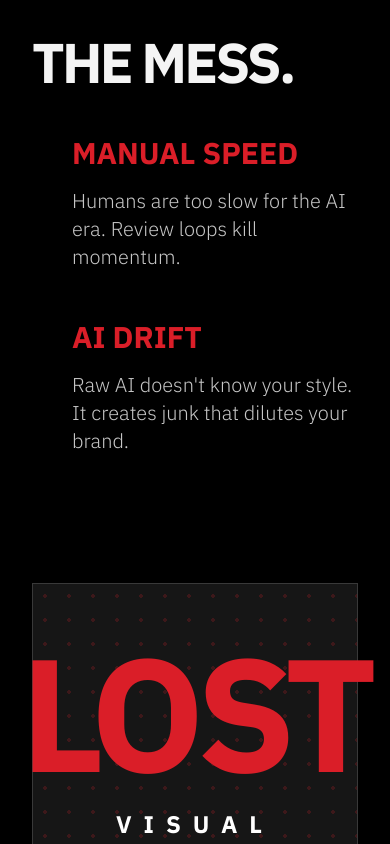
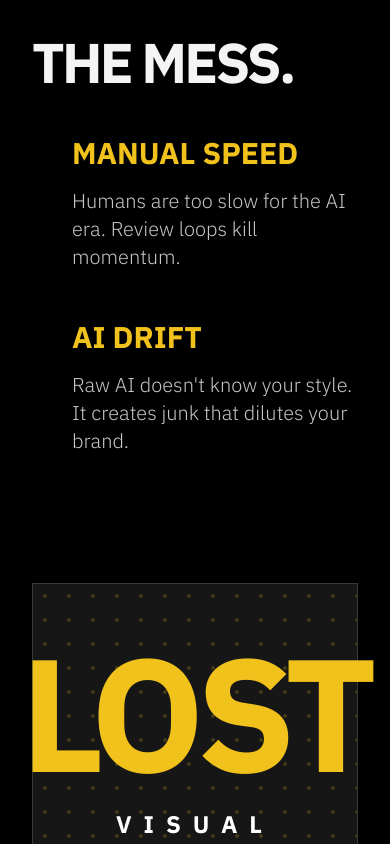
Before and after one commit to iDorgham/BrandOS, a React (Vite) app in the folder web/: page / in a window 390 px wide. Shown: the part 1440-2284 px from the top of the page. Built offline with nearby package versions, Linux system fonts and the light colour scheme; no server answers.

Commit message:
style: refine landing page colors to yellow theme
Replaced all red accents with high-impact Carbon Yellow for a more vibrant 2026 aesthetic. Fixed framer-motion lint errors.

```diff
--- a/web/src/features/landing/LandingPage.tsx
+++ b/web/src/features/landing/LandingPage.tsx
@@ -47,7 +47,7 @@ export const LandingPage: React.FC<LandingPageProps> = ({ onLoginClick }) => {
         initial: { opacity: 0, y: 20 },
         whileInView: { opacity: 1, y: 0 },
         viewport: { once: true, margin: "-100px" },
-        transition: { duration: 0.4, ease: [0.23, 1, 0.32, 1] }
+        transition: { duration: 0.4, ease: [0.23, 1, 0.32, 1] as any }
     };
 
     return (
@@ -179,18 +179,18 @@ export const LandingPage: React.FC<LandingPageProps> = ({ onLoginClick }) => {
                         </h2>
                         <div className="space-y-12">
                             <div className="flex gap-8 group">
-                                <div className="w-1 px-1 bg-[#da1e28] h-full" />
+                                <div className="w-1 px-1 bg-[#f1c21b] h-full" />
                                 <div>
-                                    <h3 className="text-3xl font-bold uppercase mb-4 text-[#da1e28]">Manual Speed</h3>
+                                    <h3 className="text-3xl font-bold uppercase mb-4 text-[#f1c21b]">Manual Speed</h3>
                                     <p className="text-xl text-[#c6c6c6] font-light max-w-lg">
                                         Humans are too slow for the AI era. Review loops kill momentum.
                                     </p>
                                 </div>
                             </div>
                             <div className="flex gap-8 group">
-                                <div className="w-1 px-1 bg-[#da1e28] h-full" />
+                                <div className="w-1 px-1 bg-[#f1c21b] h-full" />
                                 <div>
-                                    <h3 className="text-3xl font-bold uppercase mb-4 text-[#da1e28]">AI Drift</h3>
+                                    <h3 className="text-3xl font-bold uppercase mb-4 text-[#f1c21b]">AI Drift</h3>
                                     <p className="text-xl text-[#c6c6c6] font-light max-w-lg">
                                         Raw AI doesn't know your style. It creates junk that dilutes your brand.
                                     </p>
@@ -206,9 +206,9 @@ export const LandingPage: React.FC<LandingPageProps> = ({ onLoginClick }) => {
                         className="aspect-square bg-[#161616] border border-[#393939] relative flex items-center justify-center aura-glow"
                     >
                         <div className="absolute inset-0 opacity-[0.2]"
-                            style={{ backgroundImage: 'radial-gradient(#da1e28 2px, transparent 2px)', backgroundSize: '24px 24px' }} />
+                            style={{ backgroundImage: 'radial-gradient(#f1c21b 2px, transparent 2px)', backgroundSize: '24px 24px' }} />
                         <div className="relative text-center p-12 z-10">
-                            <div className="text-[clamp(10rem,20vw,20rem)] font-black text-[#da1e28] leading-none mb-4 tracking-tighter">LOST</div>
+                            <div className="text-[clamp(10rem,20vw,20rem)] font-black text-[#f1c21b] leading-none mb-4 tracking-tighter">LOST</div>
                             <div className="text-2xl font-black uppercase tracking-[0.5em] text-white">Visual Identity</div>
                         </div>
                     </motion.div>
@@ -287,7 +287,7 @@ export const LandingPage: React.FC<LandingPageProps> = ({ onLoginClick }) => {
                         >
                             <div className="h-12 bg-[#262626] border-b border-[#393939] flex items-center px-6 justify-between">
                                 <div className="flex gap-2">
-                                    <div className="w-2 h-2 rounded-full bg-[#da1e28]" />
+                                    <div className="w-2 h-2 rounded-full bg-[#f1c21b]" />
                                     <div className="w-2 h-2 rounded-full bg-[#f1c21b]" />
                                     <div className="w-2 h-2 rounded-full bg-[#24a148]" />
                                 </div>
@@ -348,7 +348,7 @@ export const LandingPage: React.FC<LandingPageProps> = ({ onLoginClick }) => {
                         {[
                             { name: "Creator", price: "Free", desc: "Build your personal DNA.", color: "white" },
                             { name: "Pro", price: "$49", desc: "For teams who want speed.", color: "#0f62fe" },
-                            { name: "Enterprise", price: "Custom", desc: "Total governance at scale.", color: "#da1e28" }
+                            { name: "Enterprise", price: "Custom", desc: "Total governance at scale.", color: "#f1c21b" }
                         ].map((plan, i) => (
                             <motion.div
                                 key={i}
```
